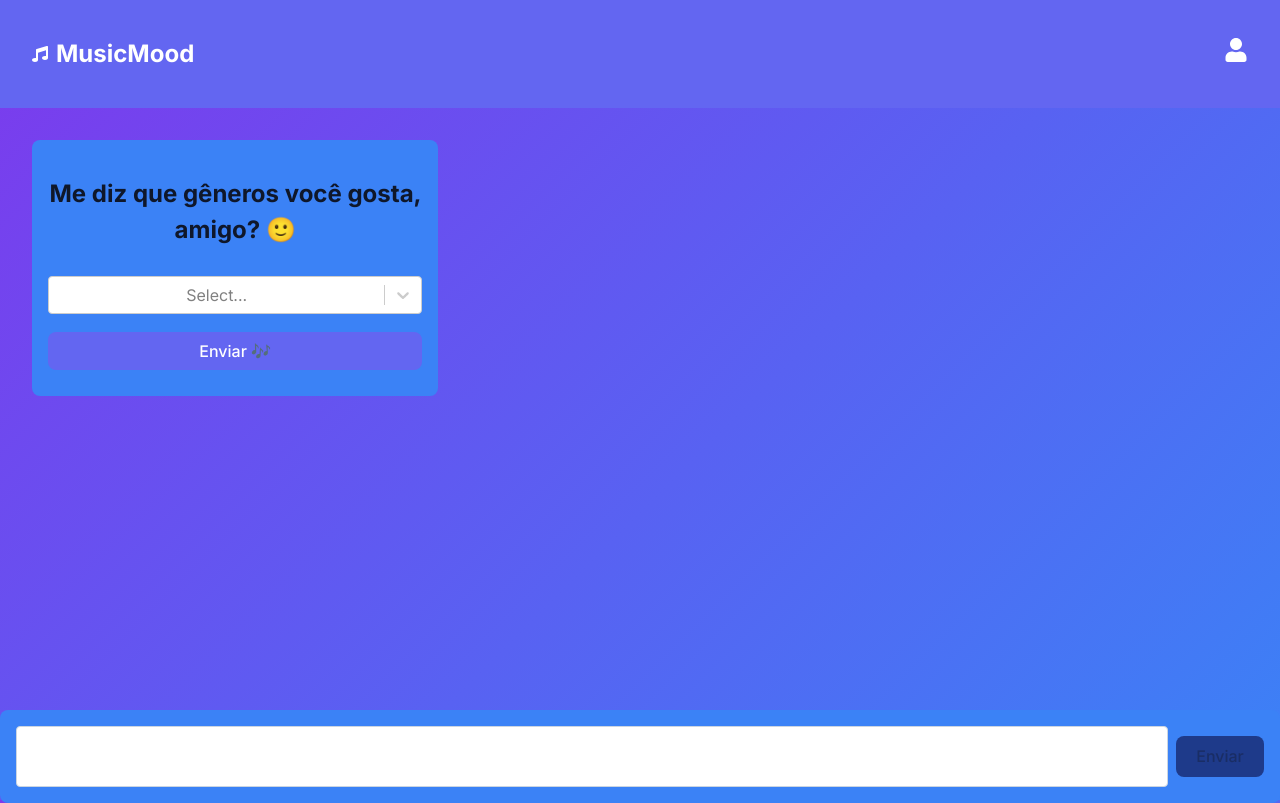
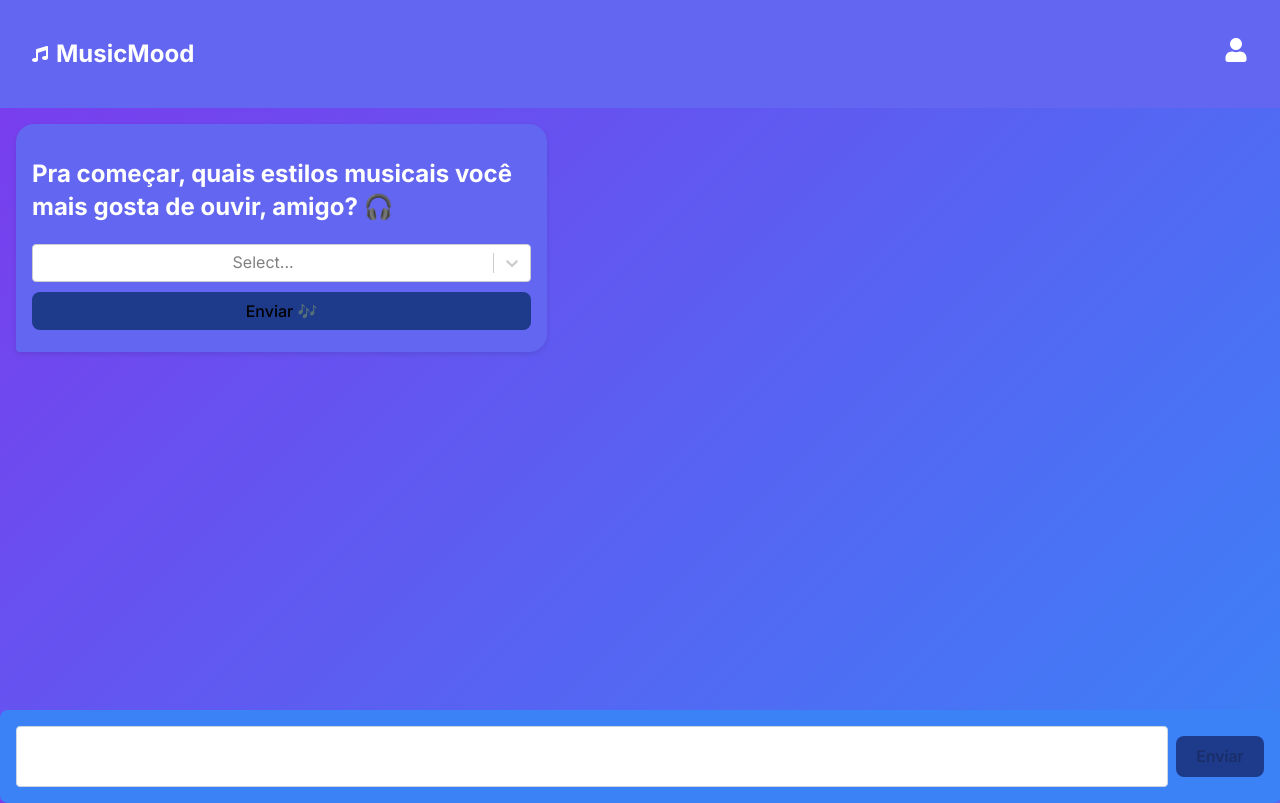
Before and after one commit to Tote1514/music-mood-fronted, a React (Vite) app: page /chat in a window 1280 px wide. Built offline with nearby package versions, Linux system fonts and the light colour scheme; a web font is replaced by a local one.

Commit message:
Disable input and button in Chat component until genres are selected; update GenerosInput styles and prompt for better user experience.

```diff
--- a/src/pages/Chat.jsx
+++ b/src/pages/Chat.jsx
@@ -58,6 +58,7 @@ export default function Chat() {
           type="text"
           value={input}
           onChange={(e) => setInput(e.target.value)}
+          disabled={!user.hasSelectedGenres}
         />
         <button type="submit"
                 disabled={!user.hasSelectedGenres}>
--- a/src/pages/GenerosInput.jsx
+++ b/src/pages/GenerosInput.jsx
@@ -37,7 +37,7 @@ export default function GenerosInput() {
   return (
     <div className="generos-input-container">
       <form onSubmit={handleSubmit}>
-        <h2>Me diz que gêneros você gosta, {displayName}? 🙂</h2>
+        <h2>Pra começar, quais estilos musicais você mais gosta de ouvir, {displayName}? 🎧</h2>
         {user.hasSelectedGenres ?
           (user.generos.length > 0 ?
             <p>Gêneros selecionados🎵 : {user.generos.join(", ")}</p>
@@ -46,7 +46,10 @@ export default function GenerosInput() {
         <Select
           isMulti
           name="generos"
+          className="react-select-container"
+          classNamePrefix="react-select"
           options={generos}
+          closeMenuOnSelect={false}
           onChange={handleChange}
         />}
         <button type="submit"
--- a/src/styles/GenerosInput.css
+++ b/src/styles/GenerosInput.css
@@ -1,25 +1,27 @@
 .generos-input-container {
-    width: 30%;
-    display: flex;
-    flex-direction: column;
-    gap: 0.3rem;
-    margin: 1rem;
-    background-color: var(--cor-primaria);
-    border-radius: 8px;
-    padding: 1rem;
+    padding: 0.8rem 1rem;
+    border-radius: 18px;
+    width:40%;
+    max-width: 65%;
+    font-size: 1rem;
+    line-height: 1.4;
+    word-wrap: break-word;
+    box-shadow: 0 2px 5px rgba(0, 0, 0, 0.1);
+    animation: fadeIn 0.2s ease-in;
+    background: var(--cor-secundaria);
+    color: #fff;
+    align-self: flex-start;
+    border-bottom-left-radius: 4px;
 }
 
-.generos-input-container form {
-    display: flex;
-    flex-direction: column;
-    gap: 0.5rem;
+.react-select-container {
+    width: 100%;
+    color : black;
     text-align: center;
 }
 
 .generos-input-container button {
     padding: 0.5rem;
-    background-color: var(--cor-secundaria);
-    color: #fff;
     font-size: 1rem;
     width: 100%;
 }
```
